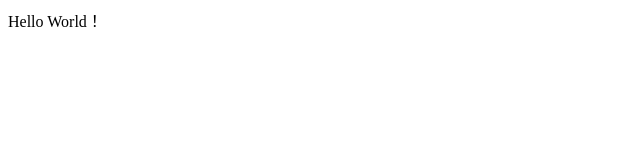
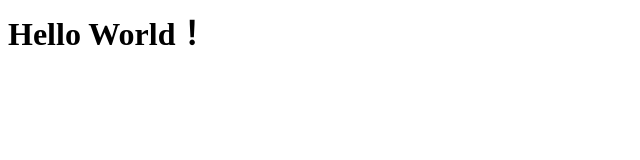
Before and after one commit to LiberalYF/demo, a plain HTML site: page index.html in a window 1280 px wide. Shown: the whole page, without its empty margins (0-640 px from the left). Drawn offline with Linux system fonts and the light colour scheme.

Commit message:
更新了一些错误

```diff
--- a/index.html
+++ b/index.html
@@ -2,6 +2,6 @@
 <head><title>Hello Github！</title></head>
 
 <body>
-<hl>Hello World！</hl>
+<h1>Hello World！</h1>
 </body>
 </html>
```
